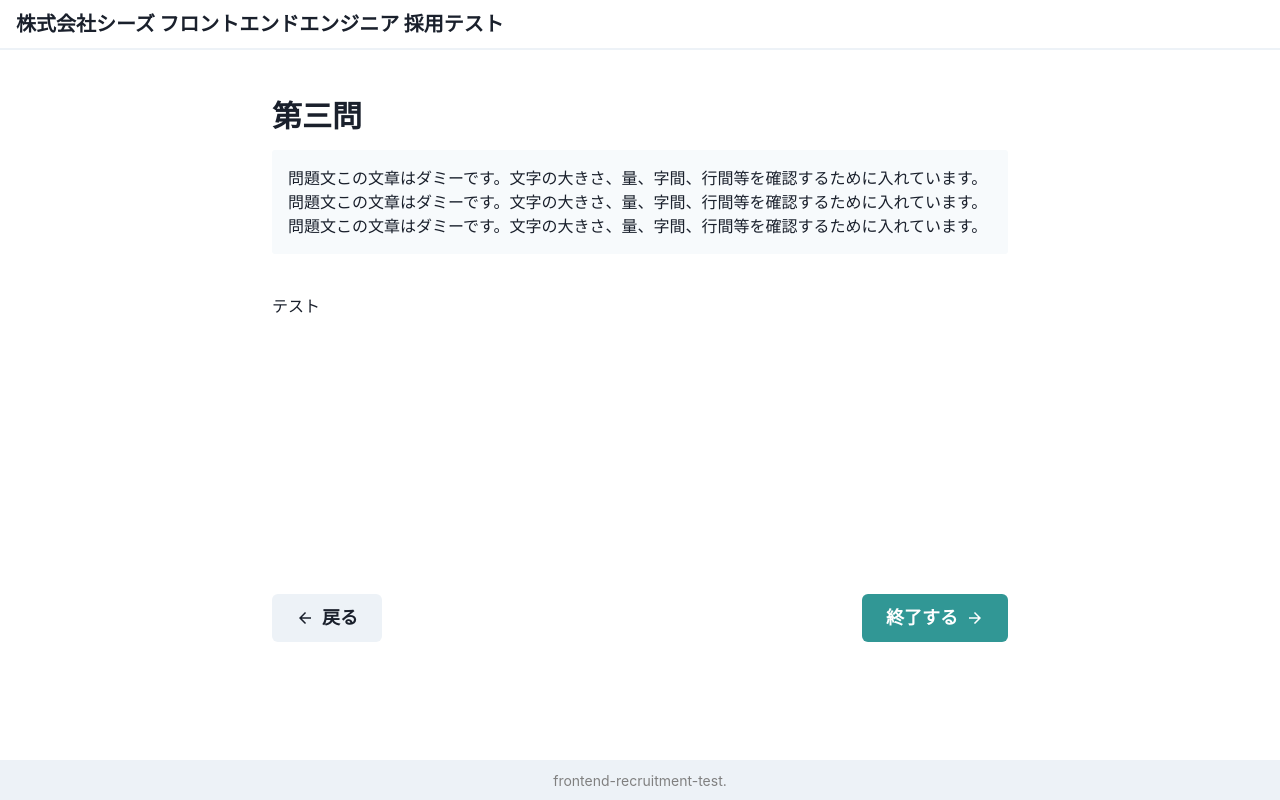
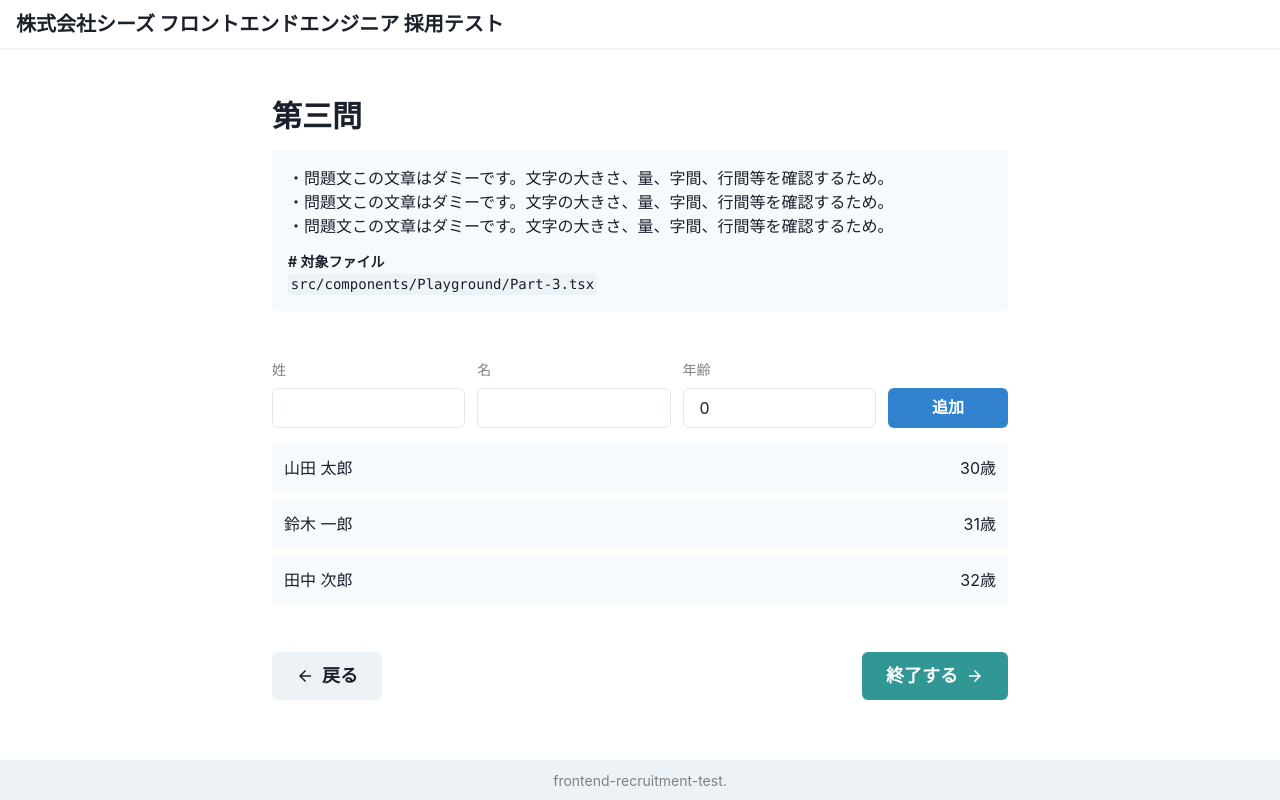
Before and after one commit to seeds-std/frontend-recruitment-test, a Next.js app: page /test/part-3 in a window 1280 px wide. Built offline with nearby package versions, Linux system fonts and the light colour scheme.

Commit message:
三問目の枠作成

```diff
--- /dev/null
+++ b/src/components/Playground/Part-3.tsx
@@ -0,0 +1,138 @@
+import React, { useState } from "react";
+
+//  chakra
+import {
+  HStack,
+  Box,
+  Input,
+  Button,
+  Flex,
+  FormControl,
+  FormLabel,
+} from "@chakra-ui/react";
+
+type itemProps = {
+  id: null | string;
+  last_name: string;
+  first_name: string;
+  age: number;
+};
+
+const Playground = () => {
+  const initItems: itemProps[] = [
+    {
+      id: "1",
+      last_name: "山田",
+      first_name: "太郎",
+      age: 30,
+    },
+    {
+      id: "2",
+      last_name: "鈴木",
+      first_name: "一郎",
+      age: 31,
+    },
+    {
+      id: "3",
+      last_name: "田中",
+      first_name: "次郎",
+      age: 32,
+    },
+  ];
+
+  const [items, setItems] = useState<itemProps[]>(initItems);
+
+  const initInputValues: itemProps = {
+    id: null,
+    last_name: "",
+    first_name: "",
+    age: 0,
+  };
+
+  const [inputValues, setInputValues] = useState<itemProps>(initInputValues);
+
+  // 入力値の設定
+  const onChangeInputValue = (label: string, value: string | number): void => {
+    setInputValues((prev) => {
+      return {
+        ...prev,
+        [label]: value,
+        id: new Date().getTime().toString(16), // マイクロ秒単位値をidとして設定
+      };
+    });
+  };
+
+  // 追加
+  const addItems = (): void => {
+    // itemsに追加
+    setItems((prev) => [...prev, inputValues]);
+    // 入力内容をクリア
+    setInputValues(initInputValues);
+  };
+
+  return (
+    <Box>
+      <HStack spacing={3} mb={4} alignItems="flex-end">
+        <FormControl>
+          <FormLabel htmlFor="last_name" color="GrayText" fontSize={14}>
+            姓
+          </FormLabel>
+          <Input
+            id="last_name"
+            size="md"
+            value={inputValues.last_name}
+            onChange={(e) => onChangeInputValue("last_name", e.target.value)}
+          />
+        </FormControl>
+
+        <FormControl>
+          <FormLabel htmlFor="first_name" color="GrayText" fontSize={14}>
+            名
+          </FormLabel>
+          <Input
+            id="first_name"
+            size="md"
+            value={inputValues.first_name}
+            onChange={(e) => onChangeInputValue("first_name", e.target.value)}
+          />
+        </FormControl>
+
+        <FormControl>
+          <FormLabel htmlFor="age" color="GrayText" fontSize={14}>
+            年齢
+          </FormLabel>
+          <Input
+            id="age"
+            size="md"
+            type="number"
+            value={inputValues.age}
+            onChange={(e) => onChangeInputValue("age", e.target.value)}
+          />
+        </FormControl>
+
+        <Button onClick={addItems} width="50%" colorScheme="blue">
+          追加
+        </Button>
+      </HStack>
+
+      <Box>
+        {items.map((item, index) => (
+          <Flex
+            // key={item.id} TODO: idは一旦ナシの方向で
+            key={index}
+            bgColor="gray.50"
+            borderRadius={4}
+            p={3}
+            mt={index ? 2 : 0}
+            justifyContent="space-between"
+          >
+            <Box>{`${item.last_name} ${item.first_name}`}</Box>
+            <Box>{`${item.age}歳`}</Box>
+          </Flex>
+        ))}
+      </Box>
+    </Box>
+  );
+};
+
+export default Playground;
--- a/src/pages/test/part-3.tsx
+++ b/src/pages/test/part-3.tsx
@@ -6,32 +6,27 @@ import Description from "components/Description";
 import ButtonWrapper from "components/ButtonWrapper";
 import ArrowBackButton from "components/ArrowBackButton";
 import ArrowForwardButton from "components/ArrowForwardButton";
+import TargetFileName from "components/TargetFileName";
+import Playground from "components/Playground/Part-3";
 
 //  chakra
-import { Box, Button } from "@chakra-ui/react";
+import { Box } from "@chakra-ui/react";
 
 const TestPart3 = () => {
-  const Contents = () => {
-    const [count, setCount] = useState(0);
-
-    // useEffect(() => {
-    //   setCount((prev) => prev + 1);
-    // }, [count]);
-
-    return <Box>テスト</Box>;
-  };
-
   return (
     <Layout title="第三問">
       <Description>
-        問題文この文章はダミーです。文字の大きさ、量、字間、行間等を確認するために入れています。
+        ・問題文この文章はダミーです。文字の大きさ、量、字間、行間等を確認するため。
         <br />
-        問題文この文章はダミーです。文字の大きさ、量、字間、行間等を確認するために入れています。
+        ・問題文この文章はダミーです。文字の大きさ、量、字間、行間等を確認するため。
         <br />
-        問題文この文章はダミーです。文字の大きさ、量、字間、行間等を確認するために入れています。
+        ・問題文この文章はダミーです。文字の大きさ、量、字間、行間等を確認するため。
+        <Box mt={4}>
+          <TargetFileName codeName="src/components/Playground/Part-3.tsx" />
+        </Box>
       </Description>
-      <Box mt={10} minHeight={300}>
-        <Contents />
+      <Box my={12} minHeight={150}>
+        <Playground />
       </Box>
       <ButtonWrapper>
         <ArrowBackButton href="/test/part-2">戻る</ArrowBackButton>
```
